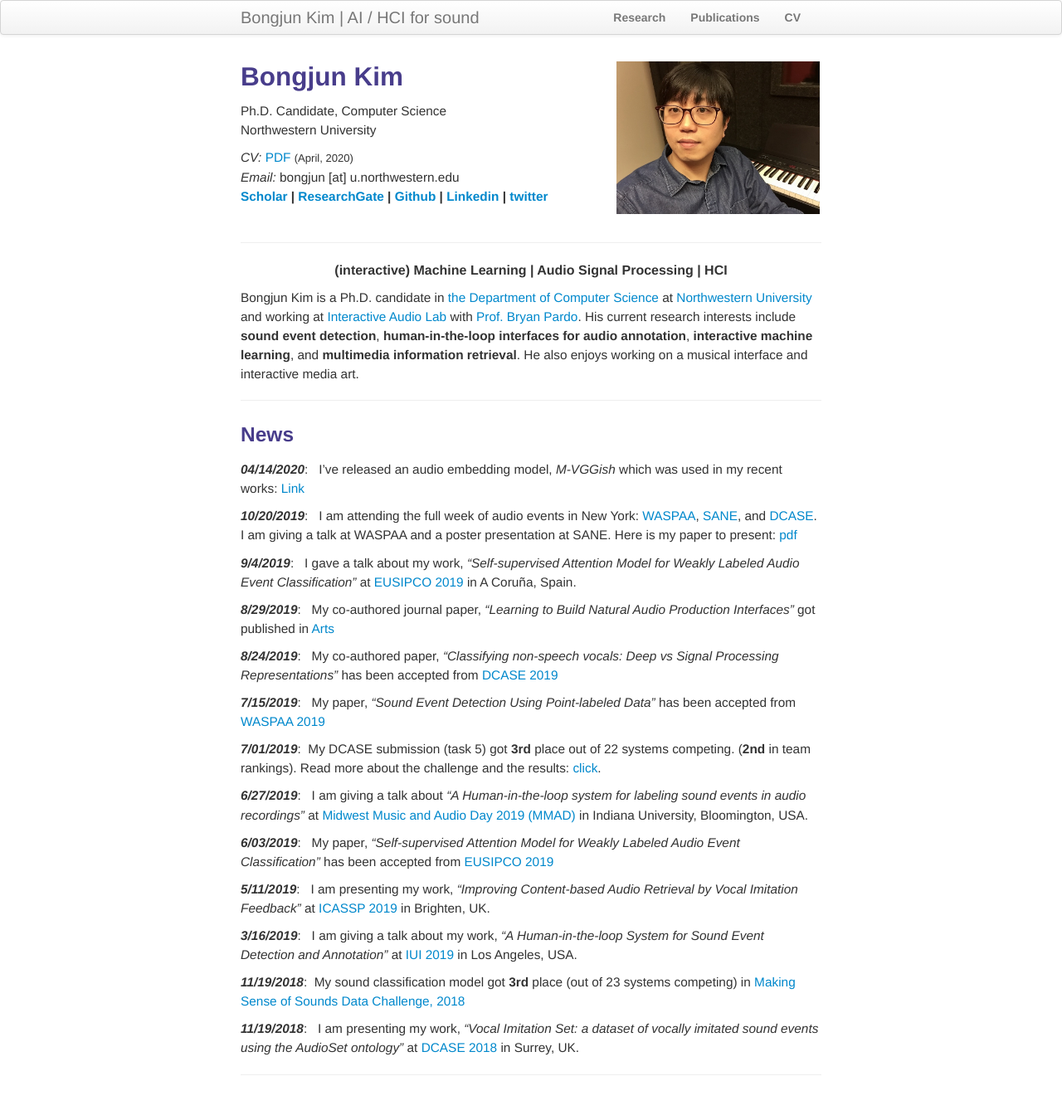
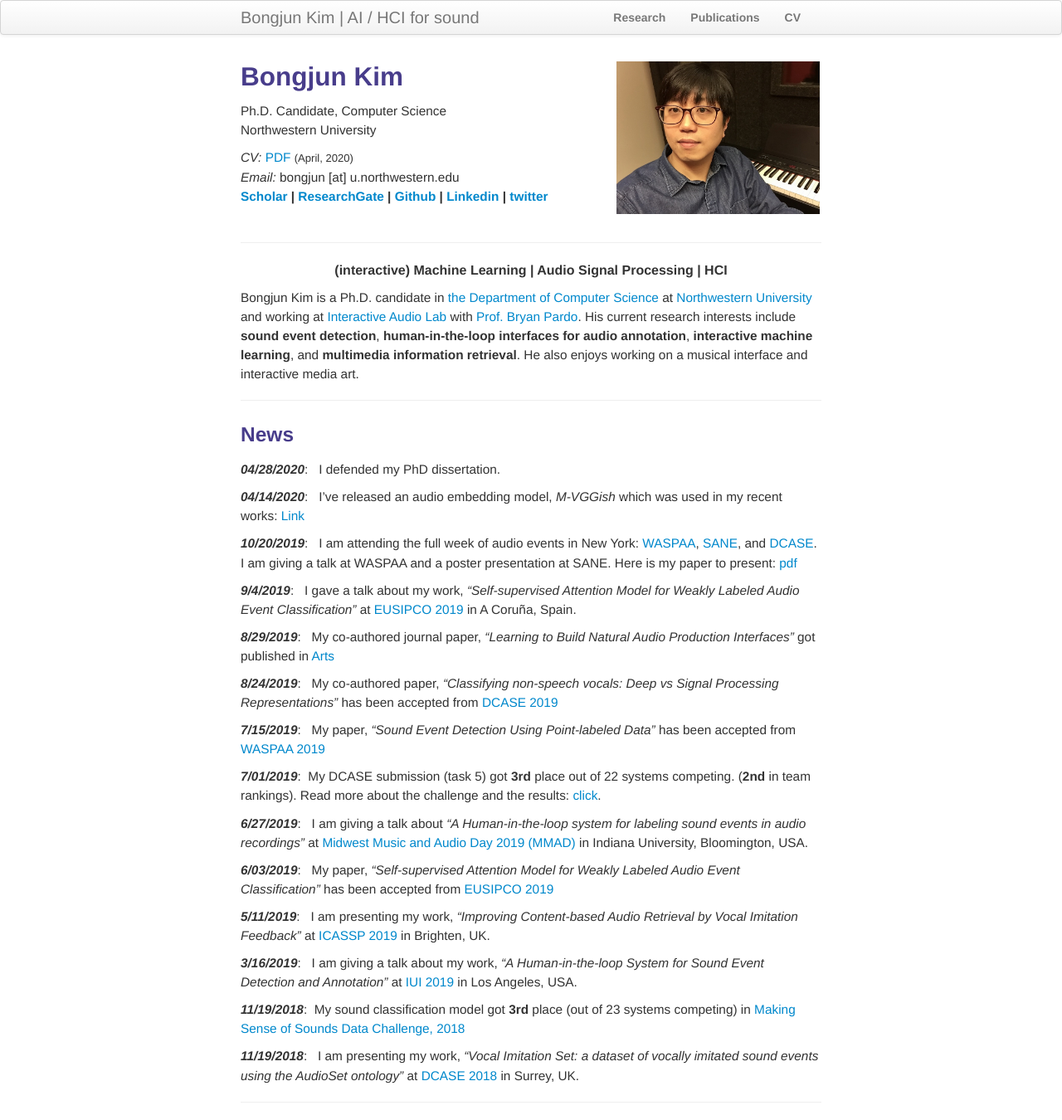
Before and after one commit to bongjun/bongjun.github.io, a Jekyll site: the page built from index.md, in a window 1280 px wide. Shown: the whole page at 83% size. Built offline with Jekyll 4.4.1, drawn with Linux system fonts in a browser that asks for light colours; before the commit the page ends 1317 px from its top, so only the background shows below that.

Commit message:
Update index.md

```diff
--- a/index.md
+++ b/index.md
@@ -38,6 +38,8 @@ Bongjun Kim is a Ph.D. candidate in [the Department of Computer Science](https:/
 <hr>
 
 ### News
+***04/28/2020***:&nbsp;&nbsp; I defended my PhD dissertation.
+
 ***04/14/2020***:&nbsp;&nbsp; I've released an audio embedding model, *M-VGGish* which was used in my recent works: [Link](https://github.com/bongjun/M-VGGish)
 
 ***10/20/2019***:&nbsp;&nbsp; I am attending the full week of audio events in New York: [WASPAA](https://www.waspaa.com/), [SANE](http://www.saneworkshop.org/sane2019/), and [DCASE](http://dcase.community/workshop2019/). I am giving a talk at WASPAA and a poster presentation at SANE. Here is my paper to present: [pdf](https://www.bongjunkim.com/pages/files/papers/waspaa_2019_kim.pdf)
```
